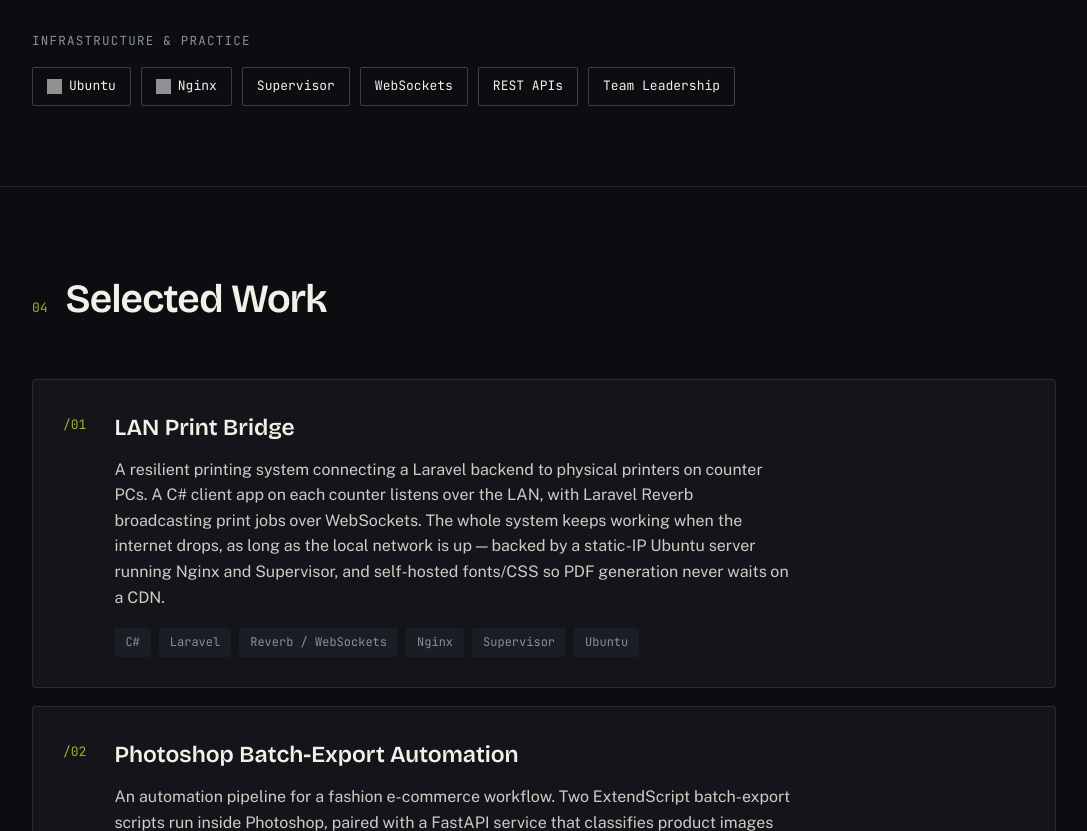
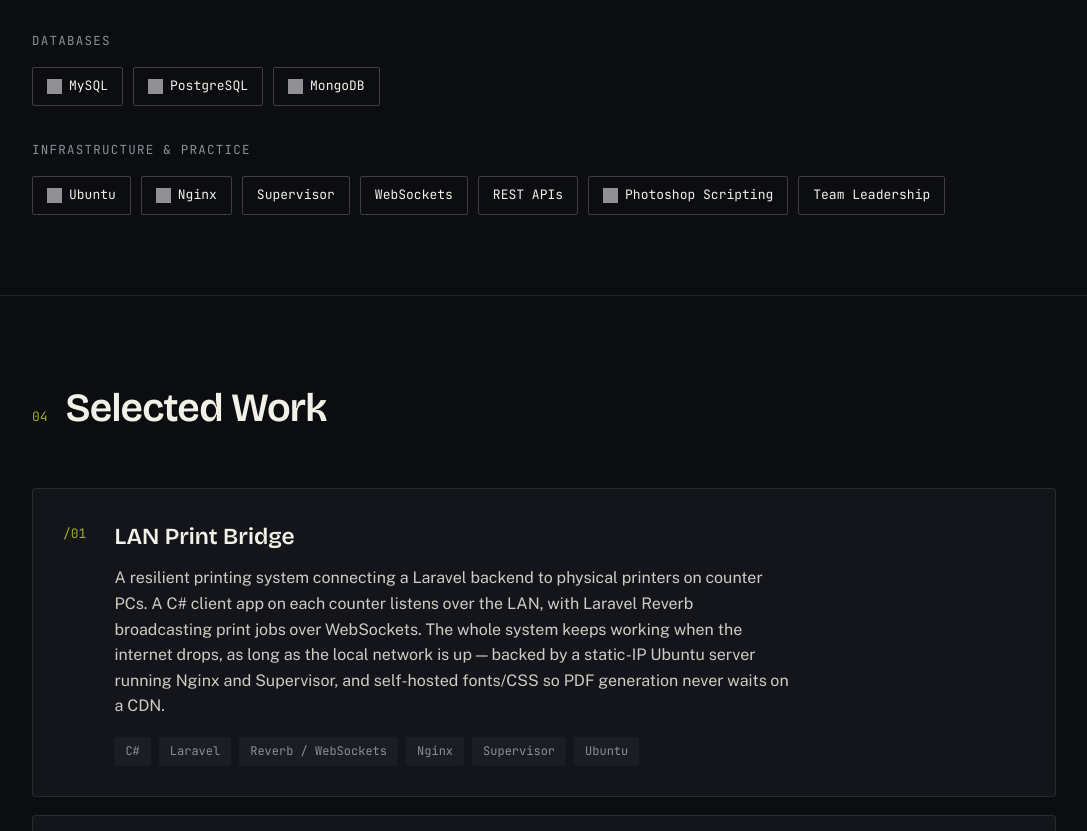
Before and after one commit to Harshakundar/my-portfolio, a plain HTML site: page index.html in a window 1280 px wide. Shown: the part 2237-3068 px from the top of the page, without its empty margins (96-1183 px from the left). Drawn offline with nearby package versions, Linux system fonts and the light colour scheme; grey boxes are pictures that could not be loaded.

Commit message:
Update index.html

```diff
--- a/index.html
+++ b/index.html
@@ -344,6 +344,10 @@
         <div class="chips" id="frameworks"></div>
       </div>
       <div class="skill-block">
+        <div class="skill-label">Databases</div>
+        <div class="chips" id="databases"></div>
+      </div>
+      <div class="skill-block">
         <div class="skill-label">Infrastructure &amp; Practice</div>
         <div class="chips" id="infra"></div>
       </div>
@@ -408,21 +412,23 @@
 <script>
   const langs = ['C','C++','Java','Python','C#','JavaScript','TypeScript','Dart','PHP'];
   const frameworks = ['Laravel','.NET Core','FastAPI','Django','Flask','Node.js','NestJS','React','Next.js','Angular','Flutter','React Native'];
-  const infra = ['Ubuntu','Nginx','Supervisor','WebSockets','REST APIs','Team Leadership'];
+  const databases = ['MySQL','PostgreSQL','MongoDB'];
+  const infra = ['Ubuntu','Nginx','Supervisor','WebSockets','REST APIs','Photoshop Scripting','Team Leadership'];
   const iconMap = {
     'C':'c','C++':'cplusplus','Java':'java','Python':'python','C#':'csharp',
     'JavaScript':'javascript','TypeScript':'typescript','Dart':'dart','PHP':'php',
     'Laravel':'laravel','.NET Core':'dotnet','FastAPI':'fastapi','Django':'django',
     'Flask':'flask','Node.js':'nodedotjs','NestJS':'nestjs','React':'react',
     'Next.js':'nextdotjs','Angular':'angular','Flutter':'flutter','React Native':'react',
-    'Ubuntu':'ubuntu','Nginx':'nginx',
+    'MySQL':'mysql','PostgreSQL':'postgresql','MongoDB':'mongodb',
+    'Ubuntu':'ubuntu','Nginx':'nginx','Photoshop Scripting':'adobephotoshop',
   };
   const fill = (id,arr)=>document.getElementById(id).innerHTML = arr.map(s=>{
     const slug = iconMap[s];
     const ico = slug ? `<img src="https://cdn.simpleicons.org/${slug}/d4f439" alt="" loading="lazy">` : '';
     return `<span class="chip">${ico}${s}</span>`;
   }).join('');
-  fill('langs',langs); fill('frameworks',frameworks); fill('infra',infra);
+  fill('langs',langs); fill('frameworks',frameworks); fill('databases',databases); fill('infra',infra);
   document.getElementById('yr').textContent = new Date().getFullYear();
 
   const io = new IntersectionObserver((es)=>es.forEach(e=>{if(e.isIntersecting){e.target.classList.add('in');io.unobserve(e.target);}}),{threshold:.12});
```
